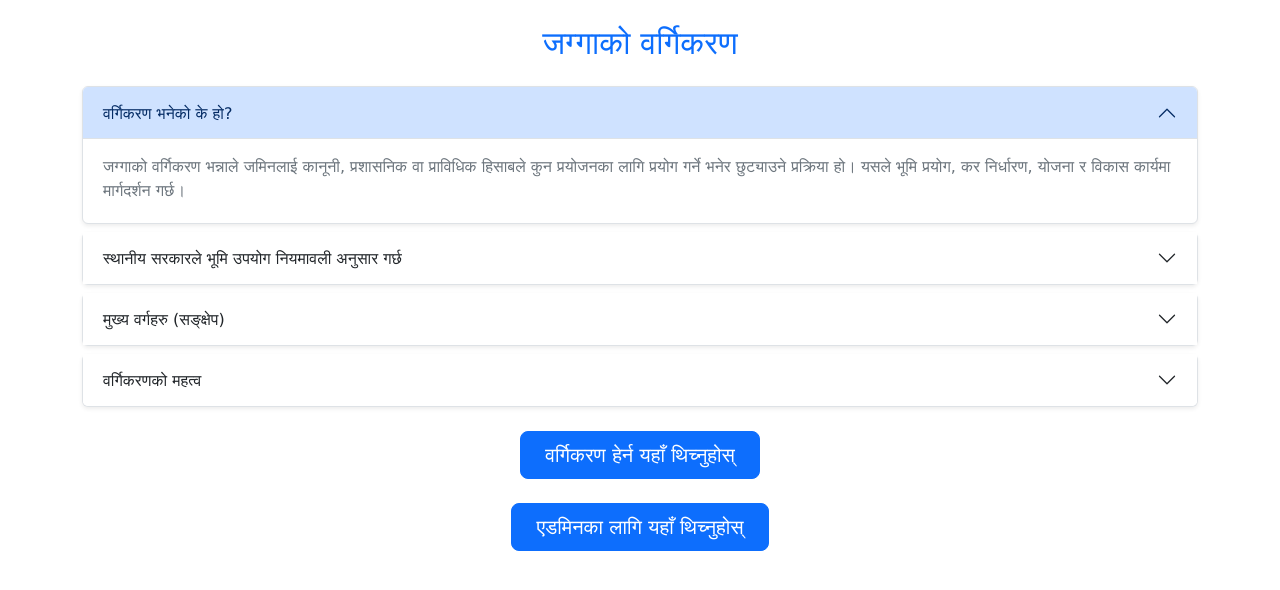
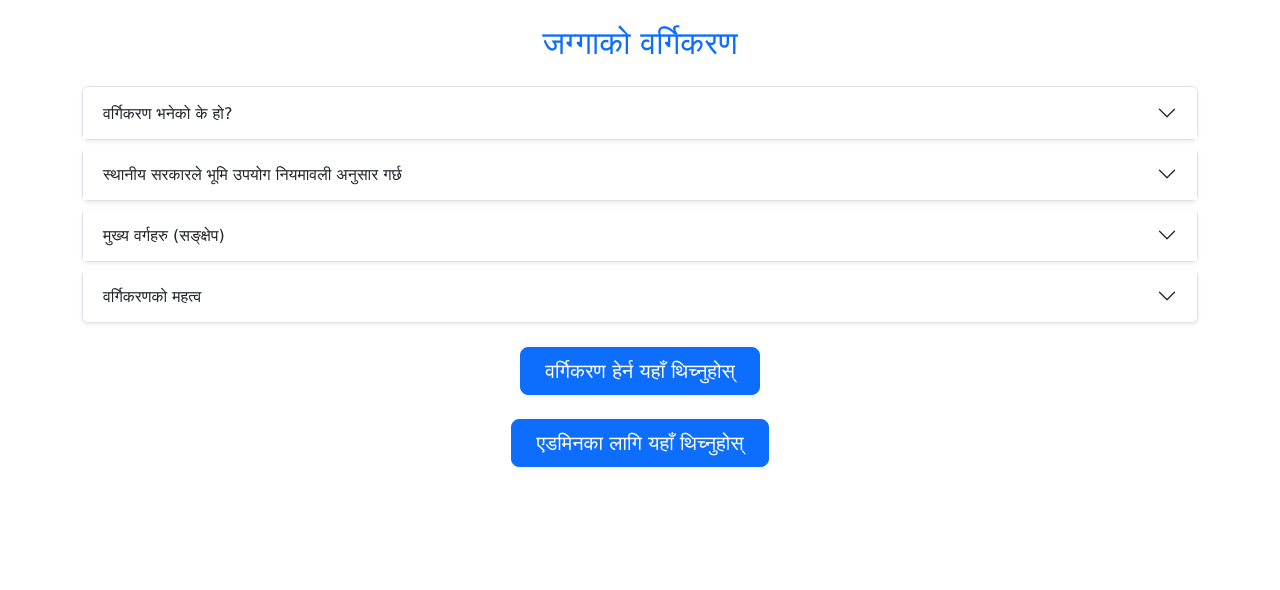
Before and after one commit to govinpaudel/bargikaran.infinityfreeapp.com, a React (Vite) app: page / in a window 1280 px wide. Shown: the top 590 px of the page. Built offline with nearby package versions, Linux system fonts and the light colour scheme.

Commit message:
'2025-09-18'

```diff
--- a/src/Homepage/Homepage.jsx
+++ b/src/Homepage/Homepage.jsx
@@ -28,7 +28,7 @@ const items = [
 const Homepage = () => {
 const toggle = (i) => setOpenIndex(openIndex === i ? null : i);
 const navigate = useNavigate()
-const [openIndex, setOpenIndex] = useState(0);
+const [openIndex, setOpenIndex] = useState(null);
   return (
     <section className="container my-4">
       <h2 className="text-center text-primary mb-4">जग्गाको वर्गिकरण</h2>
--- a/src/Loading/LoadingOverlay.jsx
+++ b/src/Loading/LoadingOverlay.jsx
@@ -1,7 +1,4 @@
-
-import React from "react";
-
-const LoadingOverlay = ({ loading, message = "Loading..." }) => {
+const LoadingOverlay = ({ loading, message = "कृपया प्रतिक्षा गर्नुहोस्..." }) => {
   if (!loading) return null; // Don't render anything if not loading
 
   return (
@@ -21,7 +18,7 @@ const LoadingOverlay = ({ loading, message = "Loading..." }) => {
       }}
     >
       <div className="spinner-border text-primary" role="status" style={{ width: "3rem", height: "3rem" }}>
-        <span className="visually-hidden">Loading...</span>
+        <span className="visually-hidden">कृपया प्रतिक्षा गर्नुहोस्...</span>
       </div>
       <p className="mt-3 fw-bold">{message}</p>
     </div>
--- a/src/Search/Search.jsx
+++ b/src/Search/Search.jsx
@@ -87,7 +87,7 @@ const Search = () => {
 
   return (
     <section className="container my-4">
-      <LoadingOverlay loading={loading} message="Fetching data, please wait..." />
+      <LoadingOverlay loading={loading} message="कृपया प्रतिक्षा गर्नुहोस्..." />
 
       <h4 className="text-success text-center mb-3">पालिकाले गरेको वर्गिकरण हेर्नुहोस्</h4>
       <div className="text-start mb-3">
```
